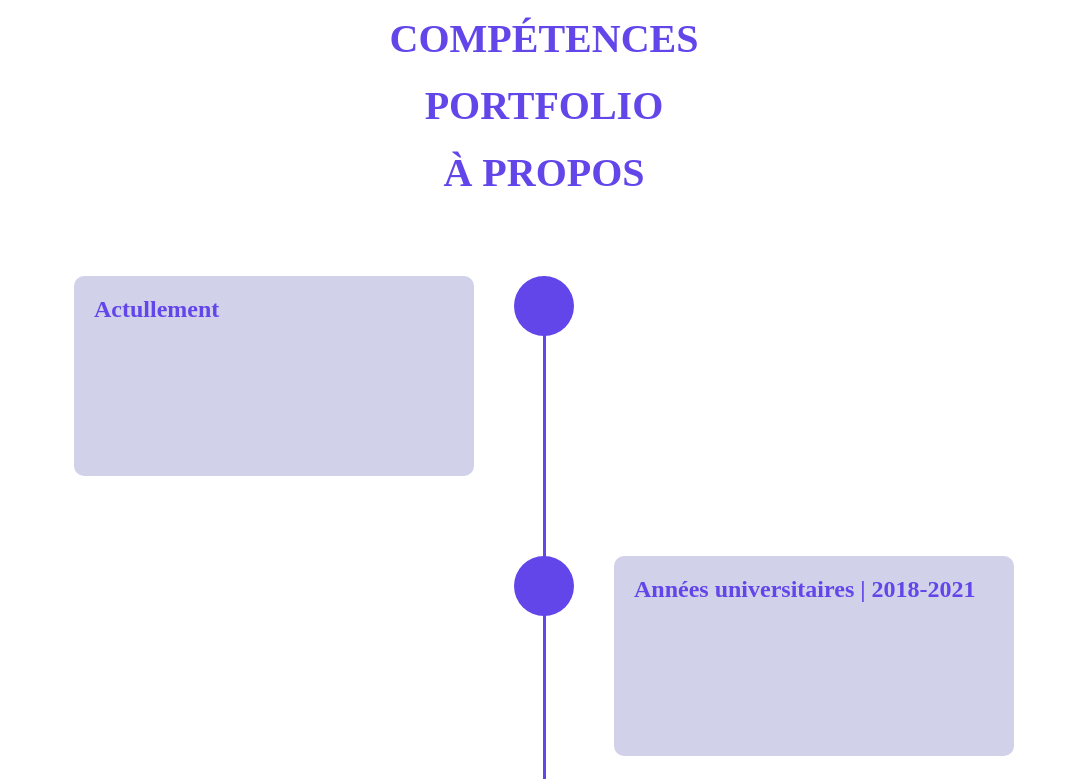
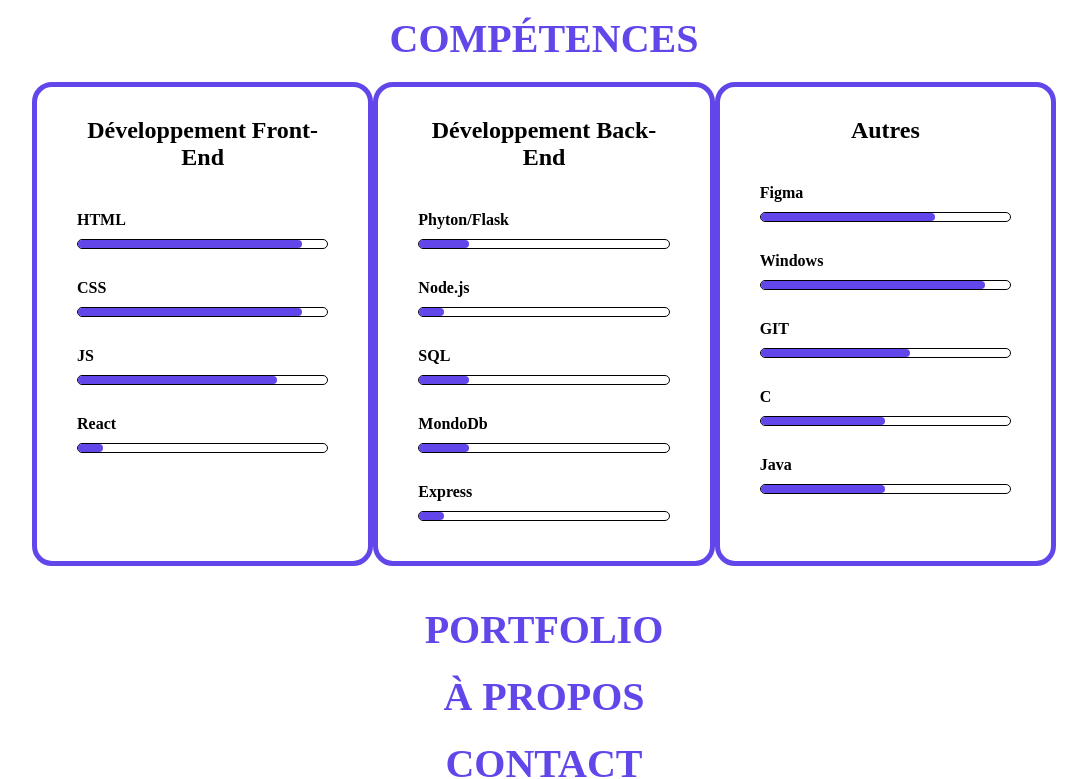
Before and after one commit to PepMama/portfolio-pepin-maelic, a plain HTML site: page index.html in a window 1280 px wide. Shown: the part 1272-2051 px from the top of the page, without its empty margins (96-1183 px from the left). Drawn offline with Linux system fonts and the light colour scheme; a web font is replaced by a local one.

Commit message:
Ajout de la partie compétences

```diff
--- a/css/style.css
+++ b/css/style.css
@@ -32,8 +32,8 @@
     --h1-size: 4rem ;
     --h2-size: 2.5rem;
     --h3-size: 2rem;
-    --h4-size: 1.75rem;
-    --paragraphe-size: 1.2rem; /* 16px */
+    --h4-size: 1.5rem;
+    --paragraphe-size: 1rem; /* 16px */
     --span-size: .875rem; /* 14px */
 
     /* Fonts */
@@ -70,6 +70,7 @@ h3{
 
 h4{
     font-size: var(--h4-size);
+    font-family: var(--font-light);
 }
 
 p{
@@ -221,6 +222,8 @@ img{
 }
 
 .profil--desc{
+    display: flex;
+    flex-direction: column;
     width: 40%;
     text-align: justify;
 }
@@ -231,76 +234,57 @@ img{
     line-height: 1.5;
 }
 
-/* =========== A propos Section =========== */
-
-/*===== Code timeline ===== */
-.box_timeline{
-    width: 100%;
-    height: 100vh;
-    position: relative;
-    margin-bottom: 80px;
-    margin-top: 80px;
+.profil-media{
+    display: flex;
+    justify-content: center;
+    align-items: center;
+    margin: 10px auto;
 }
 
-.ligne{
-    height: 620px;
-    width: 3px;
-    margin: 0 auto;
-    background-color: var(--button-color);
+.profil-media > a{
+    margin: 0 30px;
+    width: 40px;
 }
 
-.rond{
-    width: 60px;
-    height: 60px;
-    border-radius: 50%;
-    background-color: var(--button-color);
-    position: absolute;
-    left: 50%;
-    transform: translate(-50%)
+/* =========== Compétence Section =========== */
+.container--card{
+    display: flex;
+    justify-content: space-between;
+    width: 100%;
 }
 
-/* Placer les ronds sur la ligne */
-.r1{top: 0px;}
-.r2{top: 280px;}
-.r3{top: 600px;}
-
-.box{
+.card{
+    position: relative;
     width: 400px;
-    min-height: 200px;
-    padding: 20px;
-    border-radius: 10px;
-    height: auto;
-    background-color: var(--secondary-color);
-    position: absolute;
-    left: 50%;
-    transform: translate(-50%);
+    border: 5px solid var(--main-color);
+    padding: 10px 40px;
+    margin: 20px 0;
+    border-radius: 20px;
 }
 
-.b1{
-    top: 0px;
-    left: calc(50% - 270px);
+.card > h4{
+    text-align: center;
+    margin: 20px 0px 40px 0px;
 }
 
-.b2{
-    top: 280px;
-    left: calc(50% + 270px); /* + et - permettent d'alterner droite gauche */
+.card--desc{
+    font-weight: 900;
 }
 
-.b3{
-    top: 600px;
-    left: calc(50% - 270px);
+.progress-bar-container{
+    position: relative;
+    width: 100%;
+    height: 10px;
+    background-color: white;
+    border: 1px solid black;
+    border-radius: 20px;
+    margin: 10px 0px 30px 0px;
 }
 
-.box .text{
-    font-size: 1rem;
-    margin-top: 15px;
-    line-height: 20px;
+.progress-bar{
+    position: absolute;
+    width: 0%;
+    height: 100%;
+    border-radius: 20px;
+    background-color: var(--main-color);
 }
-
-.title_timeline{
-    font-size: 1.5rem;
-    color: var(--button-color);
-}
-
-
-/*===== Fin Code timeline ===== */
--- a/index.html
+++ b/index.html
@@ -68,6 +68,14 @@
                             J'ai pour objectif d'acquérir de l'expériences et de devenir développeur web fullstack en freelance.
 
                         </p>
+                        <div class="profil-media">
+                            <a href="#https://www.linkedin.com/in/maelicpepin/" title="linkedin">
+                                <img src="asserts/images/icones/logo_linkedin.png" alt="Logo linkedin Pépin Maëlic">
+                            </a>
+                            <a href="#https://twitter.com/Pep_Mama" title="twitter">
+                                <img src="asserts/images/icones/logo_twitter.png" alt="Logo Twitter Pépin Maëlic">
+                            </a>
+                        </div>
                     </div>
                 </div>
             </div>
@@ -76,6 +84,79 @@
         <section id="go_to_competences">
             <div class="container reveal-reverse">
                 <h2>Compétences</h2>
+                <div class="container--card">
+                    <div class="card">
+                        <h4>Développement Front-End</h4>
+                        <div class="card--desc">
+                            <p>HTML</p>
+                            <div class="progress-bar-container">
+                                <div class="progress-bar" data-progress="90"></div>
+                            </div>
+                            <p>CSS</p>
+                            <div class="progress-bar-container">
+                                <div class="progress-bar" data-progress="90"></div>
+                            </div>
+                            <p>JS</p>
+                            <div class="progress-bar-container">
+                                <div class="progress-bar" data-progress="80"></div>
+                            </div>
+                            <p>React</p>
+                            <div class="progress-bar-container">
+                                <div class="progress-bar" data-progress="10"></div>
+                            </div>
+                        </div>
+                    </div>
+                    <div class="card">
+                        <h4>Développement Back-End</h4>
+                        <div class="card--desc">
+                            <p>Phyton/Flask</p>
+                            <div class="progress-bar-container">
+                                <div class="progress-bar" data-progress="20"></div>
+                            </div>
+                            <p>Node.js</p>
+                            <div class="progress-bar-container">
+                                <div class="progress-bar" data-progress="10"></div>
+                            </div>
+                            <p>SQL</p>
+                            <div class="progress-bar-container">
+                                <div class="progress-bar" data-progress="20"></div>
+                            </div>
+                            <p>MondoDb</p>
+                            <div class="progress-bar-container">
+                                <div class="progress-bar" data-progress="20"></div>
+                            </div>
+                            <p>Express</p>
+                            <div class="progress-bar-container">
+                                <div class="progress-bar" data-progress="10"></div>
+                            </div>
+                        </div>
+                    </div>
+                    <div class="card">
+                        <h4>Autres</h4>
+                        <div class="card--desc">
+                            <p>Figma</p>
+                            <div class="progress-bar-container">
+                                <div class="progress-bar" data-progress="70"></div>
+                            </div>
+                            <p>Windows</p>
+                            <div class="progress-bar-container">
+                                <div class="progress-bar" data-progress="90"></div>
+                            </div>
+                            <p>GIT</p>
+                            <div class="progress-bar-container">
+                                <div class="progress-bar" data-progress="60"></div>
+                            </div>
+                            <p>C</p>
+                            <div class="progress-bar-container">
+                                <div class="progress-bar" data-progress="50"></div>
+                            </div>
+                            <p>Java</p>
+                            <div class="progress-bar-container">
+                                <div class="progress-bar" data-progress="50"></div>
+                            </div>
+                        </div>
+                    </div>
+                </div>
             </div>
         </section>
 
@@ -89,29 +170,6 @@
             <div class="container reveal-reverse">
                 <h2>À propos</h2>
 
-                <div class="box_timeline ">
-                    <div class="ligne ">
-
-                      <div class="rond r1" data-anim="1"></div>
-                      <div class="rond r2" data-anim="2"></div>
-                      <div class="rond r3" data-anim="3"></div>
-
-                      <!-- Afficher les boxes quand on va survoler les div de class rond grace à data-anim
-                      -->
-                      <div class="box b1" data-anim="1">
-                        <h3 class="title_timeline">Actullement</h3>
-                        <p class="text"></p>
-                      </div>
-                      <div class="box b2" data-anim="2">
-                        <h3 class="title_timeline">Années universitaires | 2018-2021 </h3>
-                        <p class="text"></p>
-                      </div>
-                      <div class="box b3" data-anim="3">
-                        <h3 class="title_timeline">Années Lycée | 2015-2018 </h3>
-                        <p class="text"></p>
-                      </div>
-                    </div>
-                  </div>
             </div>
         </section>
 
--- a/js/main.js
+++ b/js/main.js
@@ -35,3 +35,26 @@ document.querySelectorAll('.reveal').forEach(function (r) {
 document.querySelectorAll('.reveal-reverse').forEach(function (r) {
   observer.observe(r)
 })
+
+// Animer la progresse barre pour les compétences
+const progresseBarElements = document.querySelectorAll('.progress-bar');
+const option = {
+  rootMargin: "0px",
+  threshold: 0.5
+};
+
+const observerProgressBar = new IntersectionObserver((entries, observerProgressBar) => {
+  entries.forEach(entry => {
+    if(entry.isIntersecting){
+      const progressBar = entry.target;
+      const progress = progressBar.getAttribute('data-progress');
+      progressBar.style.width = `${progress}%`;
+      progressBar.style.transition = 'width 1s ease-in-out';
+      observerProgressBar.unobserve(progressBar);
+    }
+  });
+}, option);
+
+progresseBarElements.forEach(progressBar => {
+  observerProgressBar.observe(progressBar);
+});
```
Also changed, not shown: asserts/images/CV-pepin-maelic.png (added).
